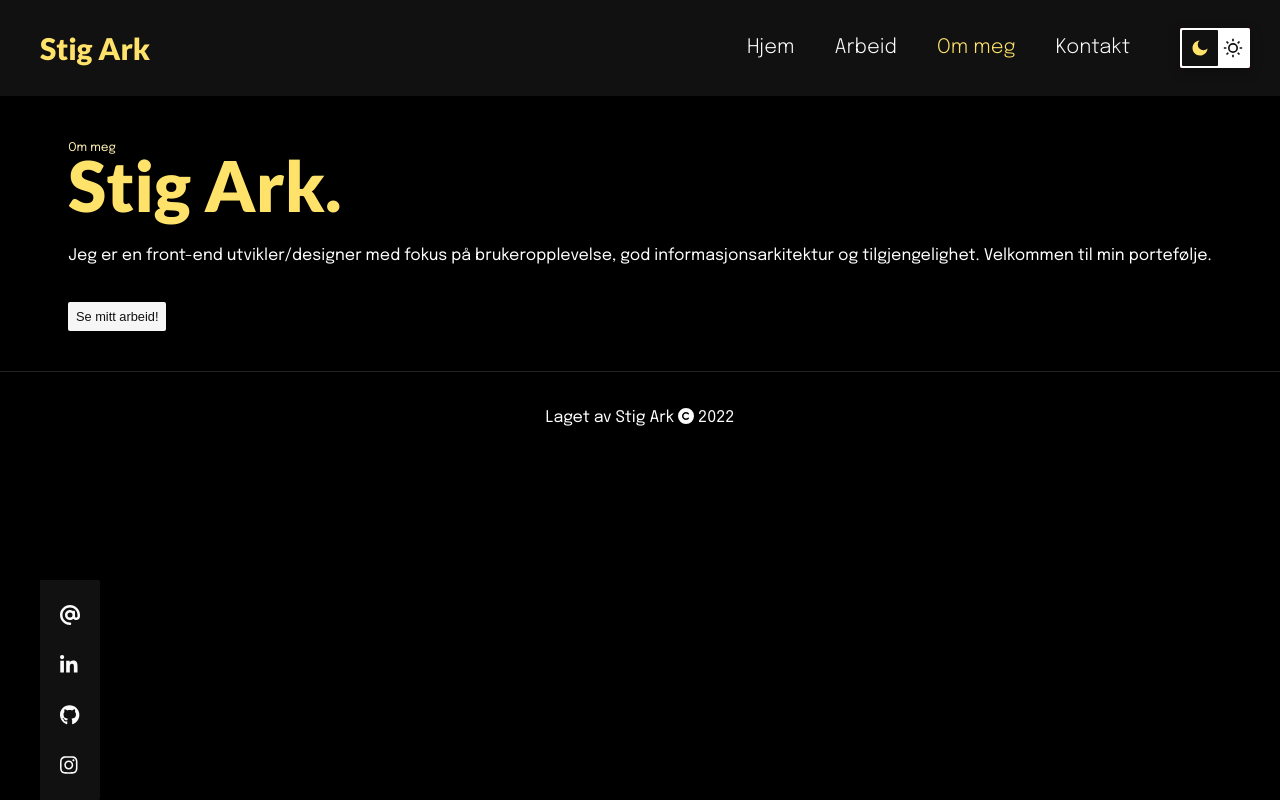
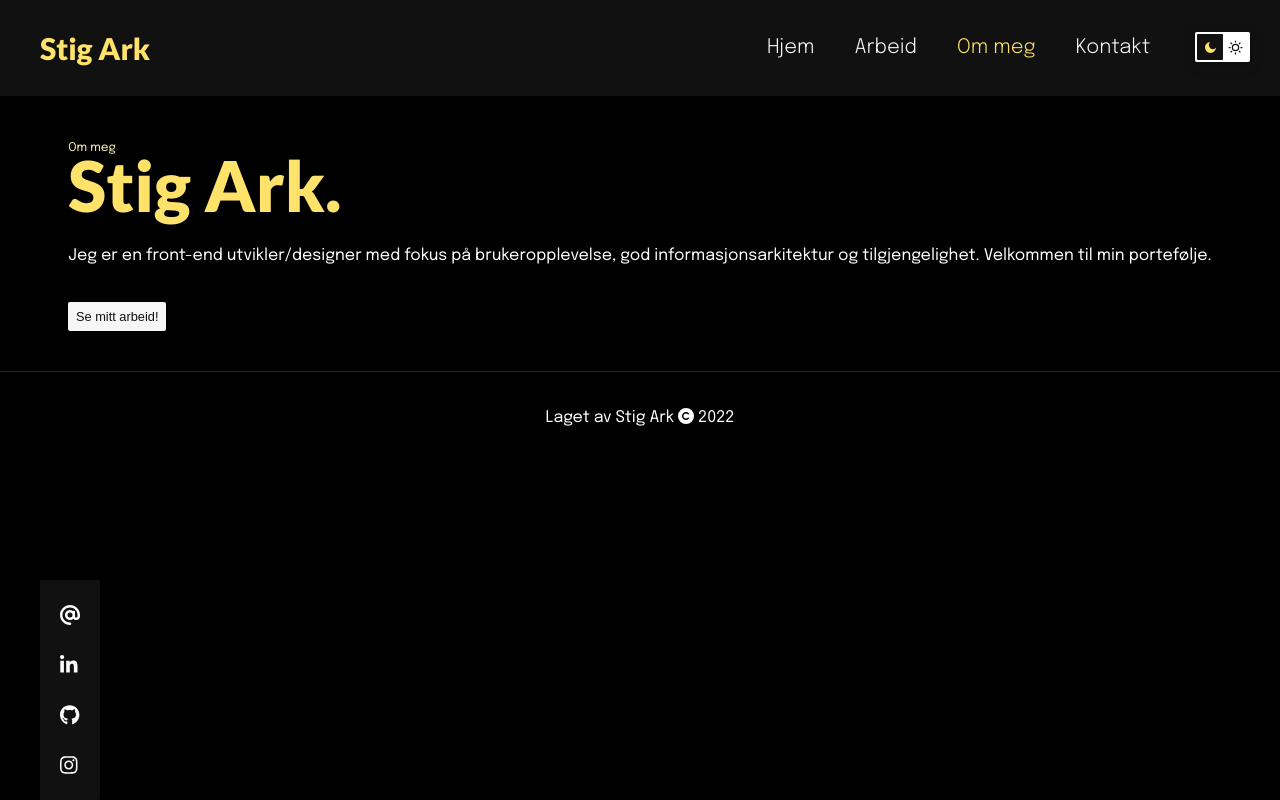
Before and after one commit to arkstig/stigark2, a React (Create React App) app in the folder base_custom/: page /ommeg in a window 1280 px wide. Built offline with nearby package versions, Linux system fonts and the light colour scheme.

Commit message:
Switch
Fixed the switch for mobile

```diff
--- a/base_custom/src/App.js
+++ b/base_custom/src/App.js
@@ -42,9 +42,9 @@ export default function App() {
               onColor="#111111"
               offHandleColor="#111111"
               onHandleColor="#F6F6F6"
-              handleDiameter={36}
-              height={40}
-              width={70}
+              handleDiameter={26}
+              height={30}
+              width={55}
               borderRadius={2}
               activeBoxShadow="0px 0px 1px 2px #fffc35"
               uncheckedIcon={
@@ -54,7 +54,7 @@ export default function App() {
                     justifyContent: 'center',
                     alignItems: 'center',
                     height: '100%',
-                    fontSize: 20,
+                    fontSize: 15,
                     color: '#111111',
                     paddingRight: 2,
                   }}
@@ -69,7 +69,7 @@ export default function App() {
                     justifyContent: 'center',
                     alignItems: 'center',
                     height: '100%',
-                    fontSize: 20,
+                    fontSize: 15,
                     color: '#ffffff',
                   }}
                 >
@@ -83,7 +83,7 @@ export default function App() {
                     justifyContent: 'center',
                     alignItems: 'center',
                     height: '100%',
-                    fontSize: 18,
+                    fontSize: 13,
                     color: '#FFE26A',
                   }}
                 >
@@ -98,7 +98,7 @@ export default function App() {
                     alignItems: 'center',
                     height: '100%',
                     color: '#FFE26A',
-                    fontSize: 18,
+                    fontSize: 13,
                   }}
                 >
                   <RiSunFill />
--- a/base_custom/src/styles/scss/main.scss
+++ b/base_custom/src/styles/scss/main.scss
@@ -19,7 +19,7 @@ body {
 .switch {
   background-color: #ed0b70;
   position: fixed;
-  top: 3.5vh;
+  top: 4vh;
   right: 30px;
   border-radius: 2px;
   filter: drop-shadow(0px 3px 6px #00000045);
@@ -175,7 +175,7 @@ nav {
   align-items: center;
   color: #ffe26a;
 
-  margin-right: 150px;
+  margin-right: 130px;
   ul {
     display: flex;
     list-style-type: none;
```
